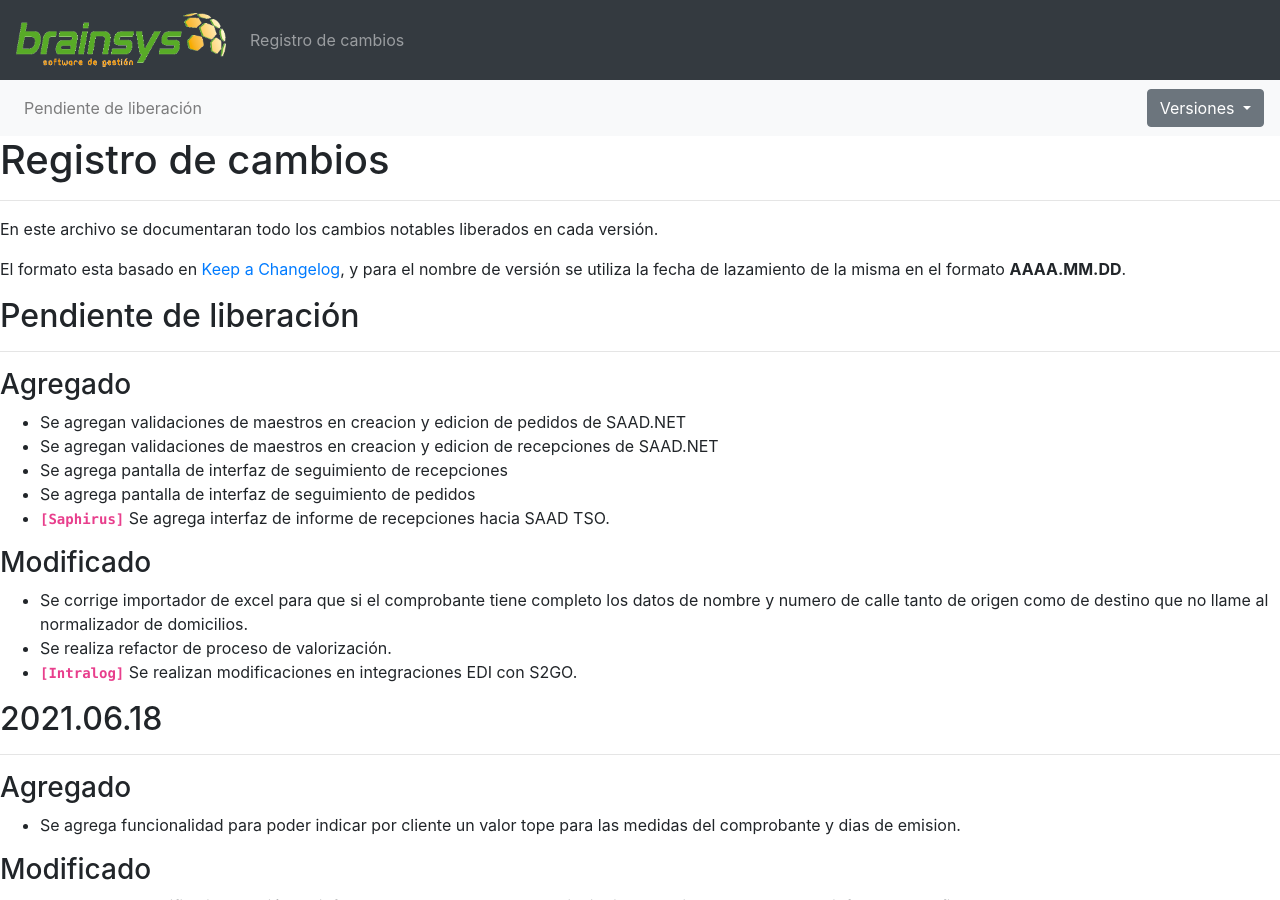
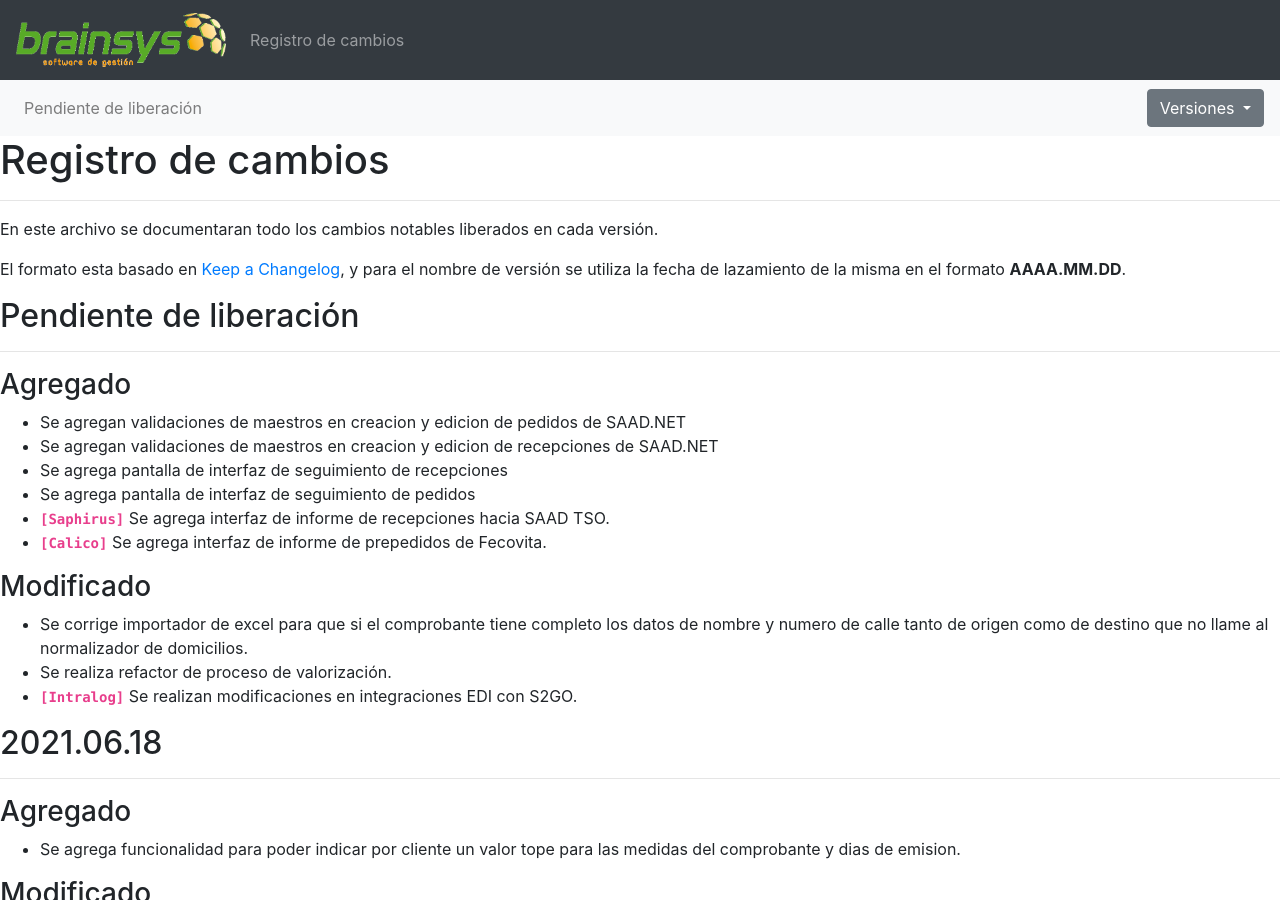
Before and after one commit to brainsys-arsaad/versionado, a Jekyll site: the page built from registro-cambios.markdown, in a window 1280 px wide and 900 px high. Built offline with Jekyll 4.4.1, drawn with Linux system fonts in a browser that asks for light colours.

Commit message:
Update registro-cambios.markdown

```diff
--- a/registro-cambios.markdown
+++ b/registro-cambios.markdown
@@ -47,6 +47,7 @@ El formato esta basado en [Keep a Changelog](https://keepachangelog.com/es-ES/1.
 - Se agrega pantalla de interfaz de seguimiento de recepciones
 - Se agrega pantalla de interfaz de seguimiento de pedidos
 - **`[Saphirus]`** Se agrega interfaz de informe de recepciones hacia SAAD TSO.
+- **`[Calico]`** Se agrega interfaz de informe de prepedidos de Fecovita.
 
 ### Modificado
 - Se corrige importador de excel para que si el comprobante tiene completo los datos de nombre y numero de calle tanto de origen como de destino que no llame al normalizador de domicilios.
```
